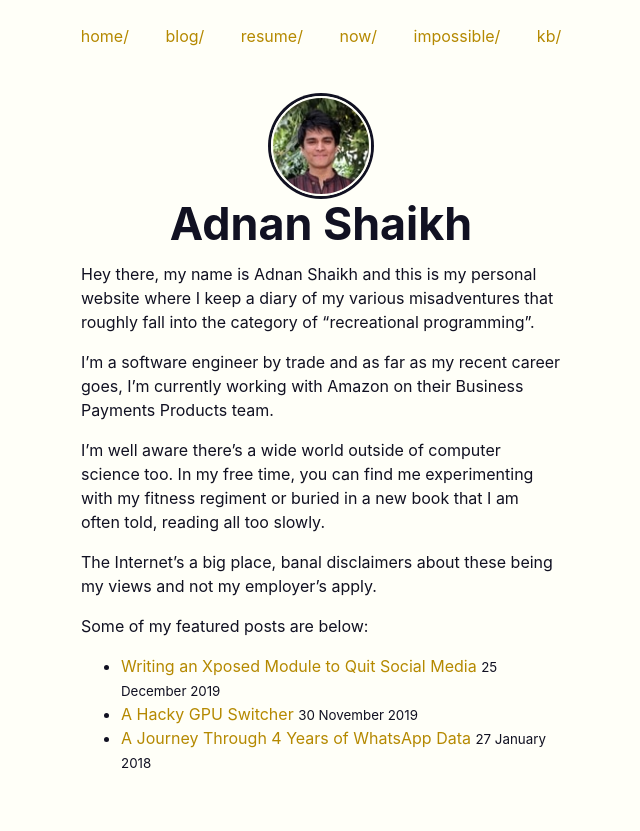
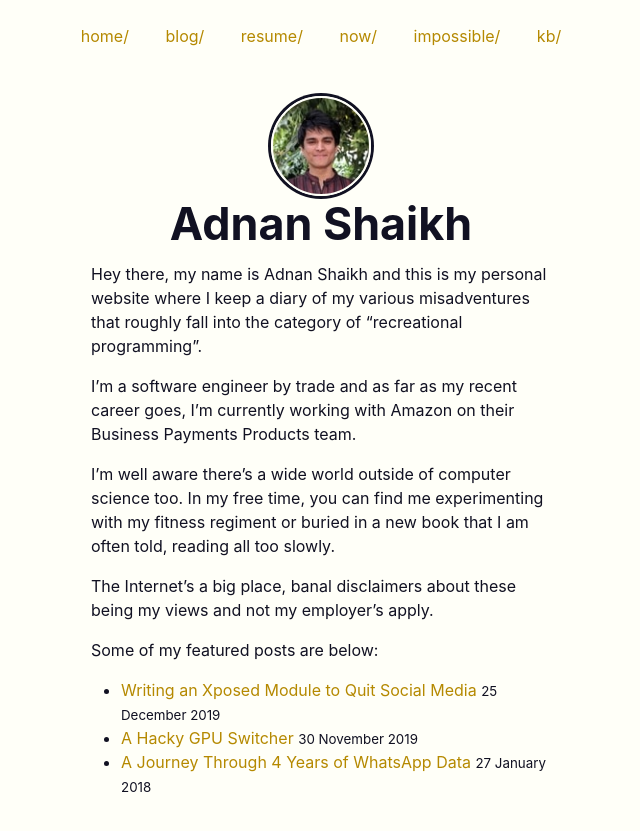
Before and after one commit to adyshake/adyshake.github.io, a Jekyll site: the page built from index.html, in a window 1280 px wide. Shown: the top 831 px of the page, without its empty margins (319-959 px from the left). Built offline with Jekyll 4.4.1, drawn with Linux system fonts in a browser that asks for light colours; nearby versions of some CDN libraries.

Commit message:
Add padding to landing page

```diff
--- a/_includes/critical.scss
+++ b/_includes/critical.scss
@@ -40,6 +40,18 @@ body {
     line-height: 1.5;
     color: $text-color;
     background-color: $background-color;
+}
+
+.content p {
+    margin-left: auto;
+    margin-right: auto;
+    padding-left: 10px;
+    padding-right: 10px;
+}
+
+.content li {
+    padding-left: 0px;
+    padding-right: 10px;
 }
 
 /*** anchor tags ***/
```
